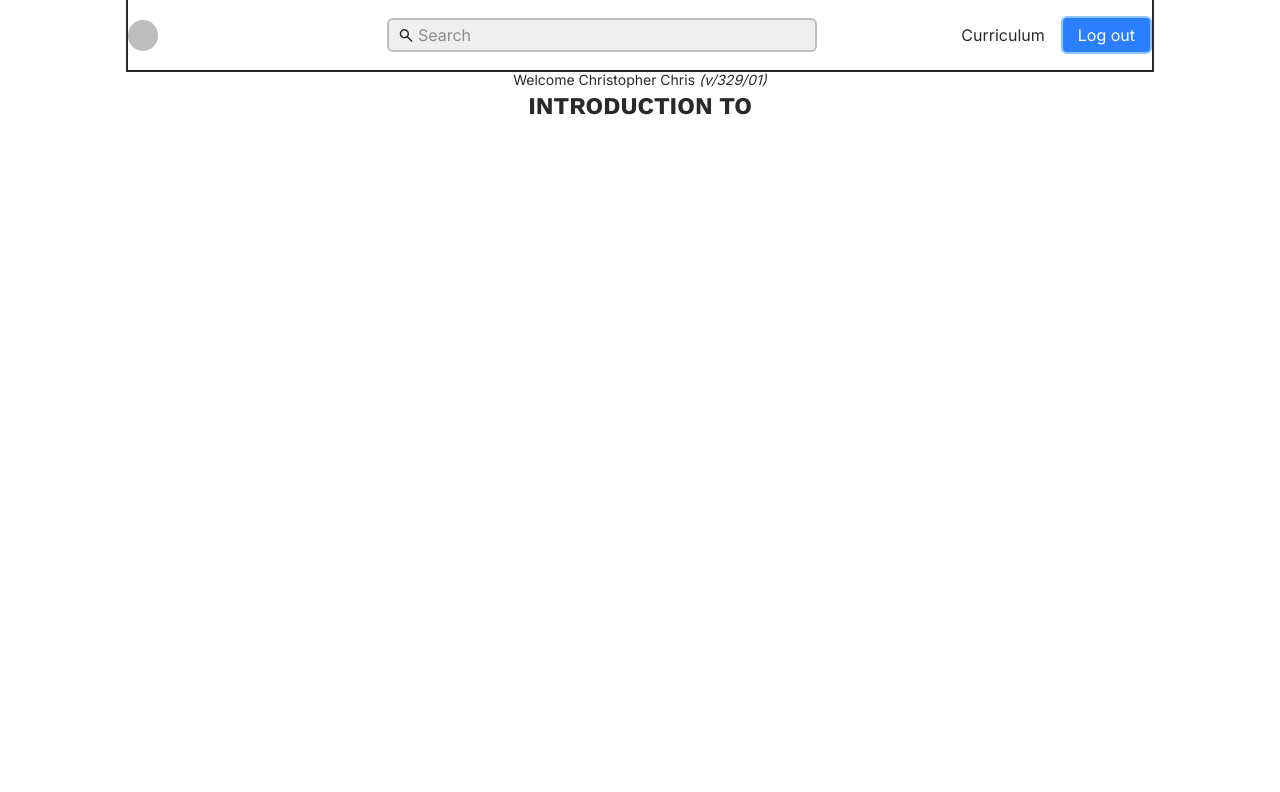
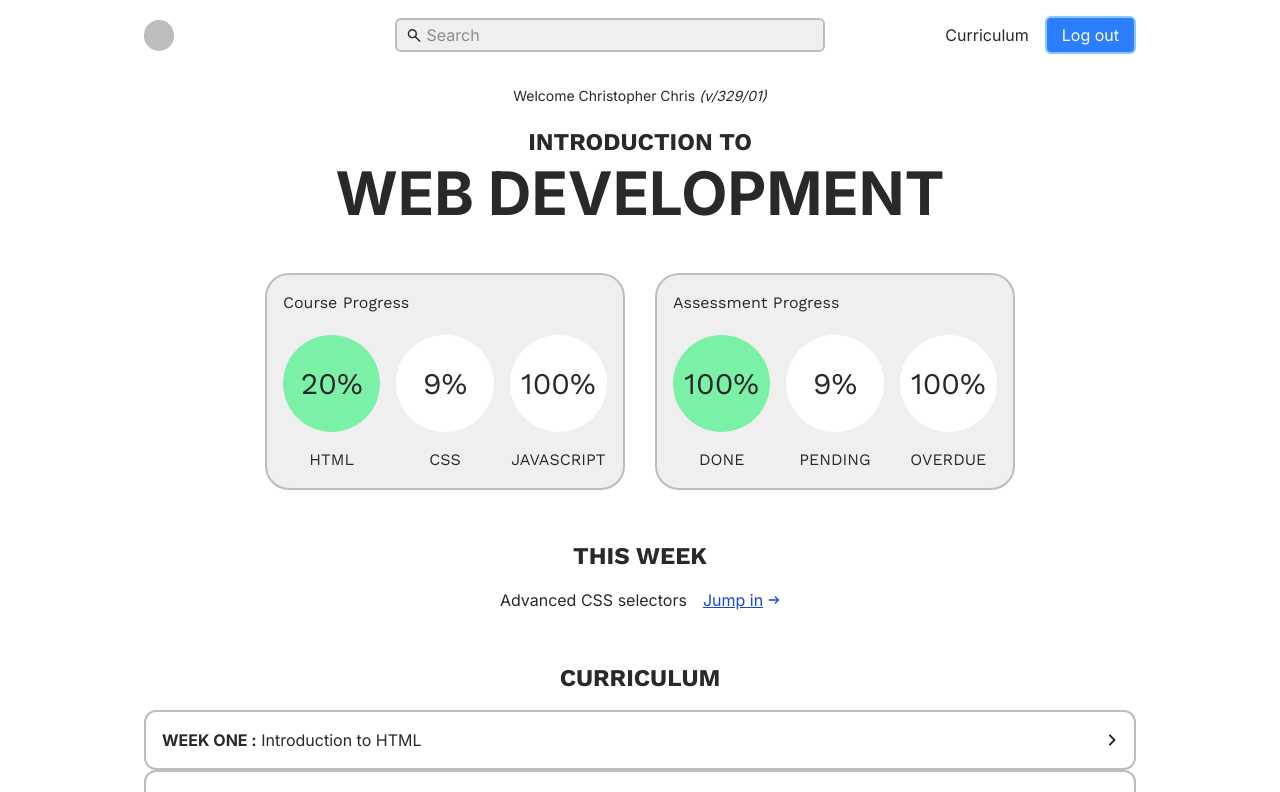
Before and after one commit to eroblaze/ellentis-vet, a Next.js app: page / in a window 1280 px wide. Shown: the top 792 px of the page. Built offline with nearby package versions, Linux system fonts and the light colour scheme.

Commit message:
Almost done with the User Dashboard

```diff
--- a/components/Body.tsx
+++ b/components/Body.tsx
@@ -1,11 +1,79 @@
+import Link from "next/link";
+import Progress from "./Progress";
+import ProgressCircle from "./ProgressCircle";
+import Curriculum from "./Curriculum";
+
 export default function Body() {
   return (
     <main className="container flex flex-col items-center">
-      <p className="text-sm">
+      <p className="mb-[20px] text-sm">
         Welcome Christopher Chris <i>(v/329/01)</i>
       </p>
 
-      <p className="font-work-sans text-2xl font-bold">INTRODUCTION TO</p>
+      <p className="font-work-sans mb-[5px] text-xl font-bold lg:text-2xl">INTRODUCTION TO</p>
+      <h1 className="text-center text-4xl font-bold md:text-5xl lg:text-6xl">WEB DEVELOPMENT</h1>
+
+      <section className="mt-[50px] flex w-full flex-wrap justify-center gap-[30px]">
+        <Progress title="Course Progress">
+          <ProgressCircle bgColor="bg-green-300" num={20}>
+            HTML
+          </ProgressCircle>
+          <ProgressCircle bgColor="bg-my-white-50" num={9}>
+            CSS
+          </ProgressCircle>
+          <ProgressCircle bgColor="bg-my-white-50" num={100}>
+            <span>JAVA</span>
+            <span>SCRIPT</span>
+          </ProgressCircle>
+        </Progress>
+
+        <Progress title="Assessment Progress">
+          <ProgressCircle bgColor="bg-green-300" num={100}>
+            DONE
+          </ProgressCircle>
+          <ProgressCircle bgColor="bg-my-white-50" num={9}>
+            PENDING
+          </ProgressCircle>
+          <ProgressCircle bgColor="bg-my-white-50" num={100}>
+            <span>OVER</span>
+            <span>DUE</span>
+          </ProgressCircle>
+        </Progress>
+      </section>
+
+      <section className="mt-[50px] w-full text-center">
+        <h2 className="font-work-sans mb-[16px] text-xl font-bold lg:text-2xl">THIS WEEK</h2>
+        <div className="flex flex-wrap justify-center gap-[16px]">
+          <p>Advanced CSS selectors</p>
+          <Link href="#" className="flex items-center gap-[5px] text-blue-700">
+            <span className="underline">Jump in</span>
+
+            <svg
+              className="fill-current"
+              width="12"
+              height="8"
+              viewBox="0 0 12 8"
+              fill="none"
+              xmlns="http://www.w3.org/2000/svg">
+              <path
+                d="M7.33317 8.00342L6.39984 7.03675L8.7665 4.67008H0.666504V3.33675H8.7665L6.39984 0.970085L7.33317 0.00341797L11.3332 4.00342L7.33317 8.00342Z"
+                fill=""
+              />
+            </svg>
+          </Link>
+        </div>
+      </section>
+
+      <section className="mt-[50px] w-full text-center">
+        <h2 className="font-work-sans mb-[16px] text-xl font-bold lg:text-2xl">CURRICULUM</h2>
+        <section>
+          <div></div>
+          <Curriculum />
+          <Curriculum />
+          <Curriculum />
+          <Curriculum />
+        </section>
+      </section>
     </main>
   );
 }
--- /dev/null
+++ b/components/Curriculum.tsx
@@ -0,0 +1,46 @@
+import Link from "next/link";
+
+interface CurriculumInterface {
+  open?: boolean;
+}
+
+export default function Curriculum({ open = false }: CurriculumInterface) {
+  return (
+    <div className="text-left">
+      <details className="border-my-white-300 rounded-xl border-2 p-[16px]">
+        <summary className="flex list-none items-center justify-between">
+          <span>
+            <b>WEEK ONE :</b> Introduction to HTML
+          </span>
+          <svg
+            className="rotate-[-90deg] transition-[150ms_transform]"
+            width="12"
+            height="8"
+            viewBox="0 0 12 8"
+            fill="none"
+            xmlns="http://www.w3.org/2000/svg">
+            <path
+              className="fill-current"
+              d="M6.00005 7.475C5.86672 7.475 5.73772 7.45 5.61305 7.4C5.48772 7.35 5.38338 7.28334 5.30005 7.2L0.700048 2.6C0.516715 2.41667 0.425049 2.18334 0.425049 1.9C0.425049 1.61667 0.516715 1.38334 0.700048 1.2C0.883382 1.01667 1.11672 0.925003 1.40005 0.925003C1.68338 0.925003 1.91672 1.01667 2.10005 1.2L6.00005 5.1L9.90005 1.2C10.0834 1.01667 10.3167 0.925003 10.6 0.925003C10.8834 0.925003 11.1167 1.01667 11.3 1.2C11.4834 1.38334 11.575 1.61667 11.575 1.9C11.575 2.18334 11.4834 2.41667 11.3 2.6L6.70005 7.2C6.60005 7.3 6.49172 7.37067 6.37505 7.412C6.25838 7.454 6.13338 7.475 6.00005 7.475V7.475Z"
+              fill="none"
+            />
+          </svg>
+        </summary>
+        <nav className="bg-my-white-100 border-my-white-300 mt-[16px] rounded-b-xl border-2">
+          <ul className="flex flex-col">
+            <Link href="#" className="group border-my-white-300 border-b-2 p-[16px]">
+              <li>
+                <b>Class 1 :</b> <span className="group-hover:underline">HTML Foundations &amp; Structure </span>
+              </li>
+            </Link>
+            <Link href="#" className="group p-[16px]">
+              <li>
+                <b>Class 2 :</b> <span className="group-hover:underline">Multimedia, Forms &amp; Best Practices</span>
+              </li>
+            </Link>
+          </ul>
+        </nav>
+      </details>
+    </div>
+  );
+}
--- a/components/Header.tsx
+++ b/components/Header.tsx
@@ -10,7 +10,7 @@ export default function () {
   const menuRef = useRef<HTMLElement | null>(null);
 
   return (
-    <header className="lg-16:px-0 container flex w-full items-center justify-between p-[16px] outline-2">
+    <header className="container flex w-full items-center justify-between">
       <div className="bg-my-white-300 h-[31px] w-[31px] rounded-full"></div>
       <Hamburger ref={menuRef} />
       <nav
--- /dev/null
+++ b/components/Progress.tsx
@@ -0,0 +1,13 @@
+interface ProgressInterface {
+  title: string;
+  children: React.ReactNode;
+}
+
+export default function Progress({ title, children }: ProgressInterface) {
+  return (
+    <div className="font-work-sans bg-my-white-100 border-my-white-300 grid w-[min(100%,360px)] gap-[20px] rounded-3xl border-2 p-[16px]">
+      <h2>{title}</h2>
+      <section className="grid w-full grid-cols-3 gap-[16px]">{children}</section>
+    </div>
+  );
+}
--- /dev/null
+++ b/components/ProgressCircle.tsx
@@ -0,0 +1,15 @@
+interface ProgressCircleInterface {
+  bgColor: string;
+  num: number;
+  children: React.ReactNode;
+}
+export default function ProgressCircle({ children, num, bgColor }: ProgressCircleInterface) {
+  return (
+    <div className="flex flex-col gap-[16px]">
+      <div className={`grid aspect-square place-content-center rounded-full p-[16px] text-2xl lg:text-3xl ${bgColor}`}>
+        {num}%
+      </div>
+      <p className="flex flex-wrap justify-center text-center">{children}</p>
+    </div>
+  );
+}
--- a/src/app/globals.css
+++ b/src/app/globals.css
@@ -40,4 +40,10 @@ body {
 .container {
   @apply max-w-5xl;
   @apply mx-auto;
+  @apply lg-16:px-0;
+  @apply p-[16px];
 }
+
+details[open] > summary > svg {
+  rotate: 0deg;
+}
--- a/src/app/layout.tsx
+++ b/src/app/layout.tsx
@@ -25,7 +25,8 @@ export default function RootLayout({
 }>) {
   return (
     <html lang="en">
-      <body className={`${inter.variable} ${workSans.variable} font-inter text-my-white-950 min-h-screen antialiased`}>
+      <body
+        className={`${inter.variable} ${workSans.variable} font-inter text-my-white-950 min-h-screen antialiased max-md:has-[.slide-in]:overflow-hidden`}>
         {children}
       </body>
     </html>
```
Also changed, not shown: public/arrow_right_alt.svg (added).
